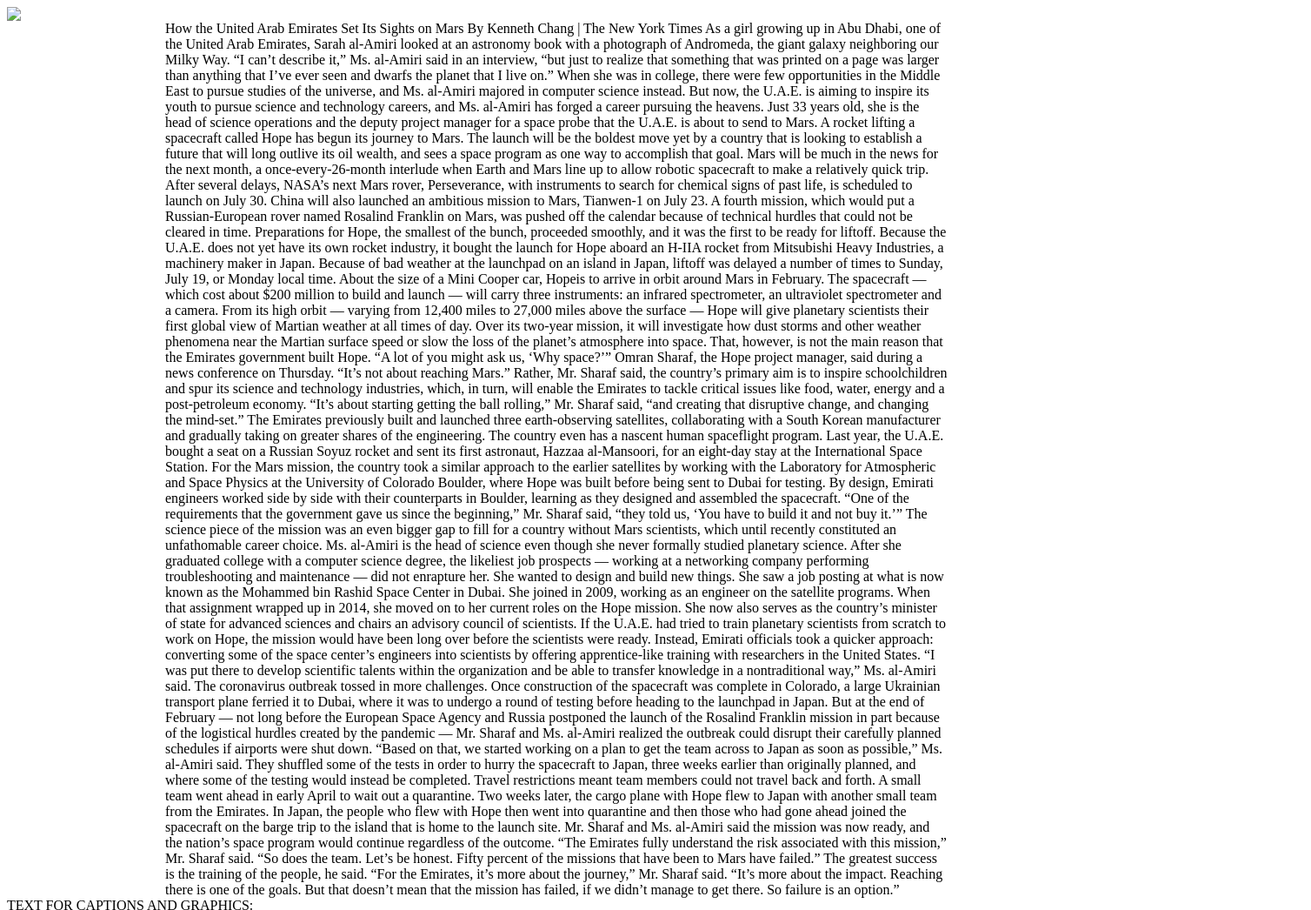
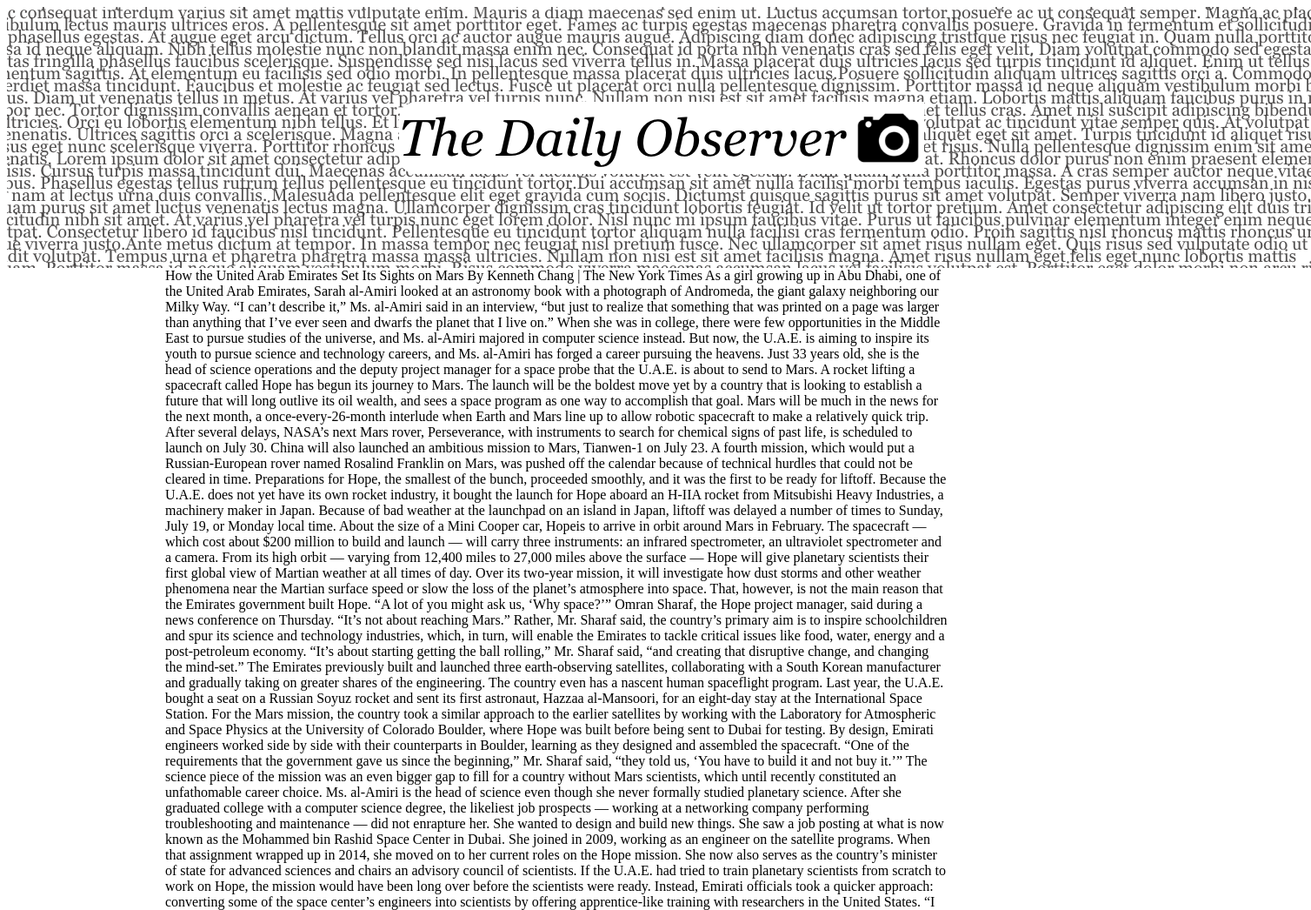
Before and after one commit to cj0l/LawrenceLayout, a plain HTML site: page index.html in a window 1280 px wide. Shown: the top 1046 px of the page at 87% size, 1508 px wide, since content can reach past the window. Drawn offline with Linux system fonts and the light colour scheme.

Commit message:
Update index.html

```diff
--- a/index.html
+++ b/index.html
@@ -4,7 +4,7 @@
     <link rel="stylesheet" type="text/css" href="stylesheet.css">
 </head>
 <body>
-<img src="PublicationBanner.png">
+<img src="images/PublicationBanner.png"> </img>
 <div id="content">
 How the United Arab Emirates Set Its Sights on Mars
 
```
